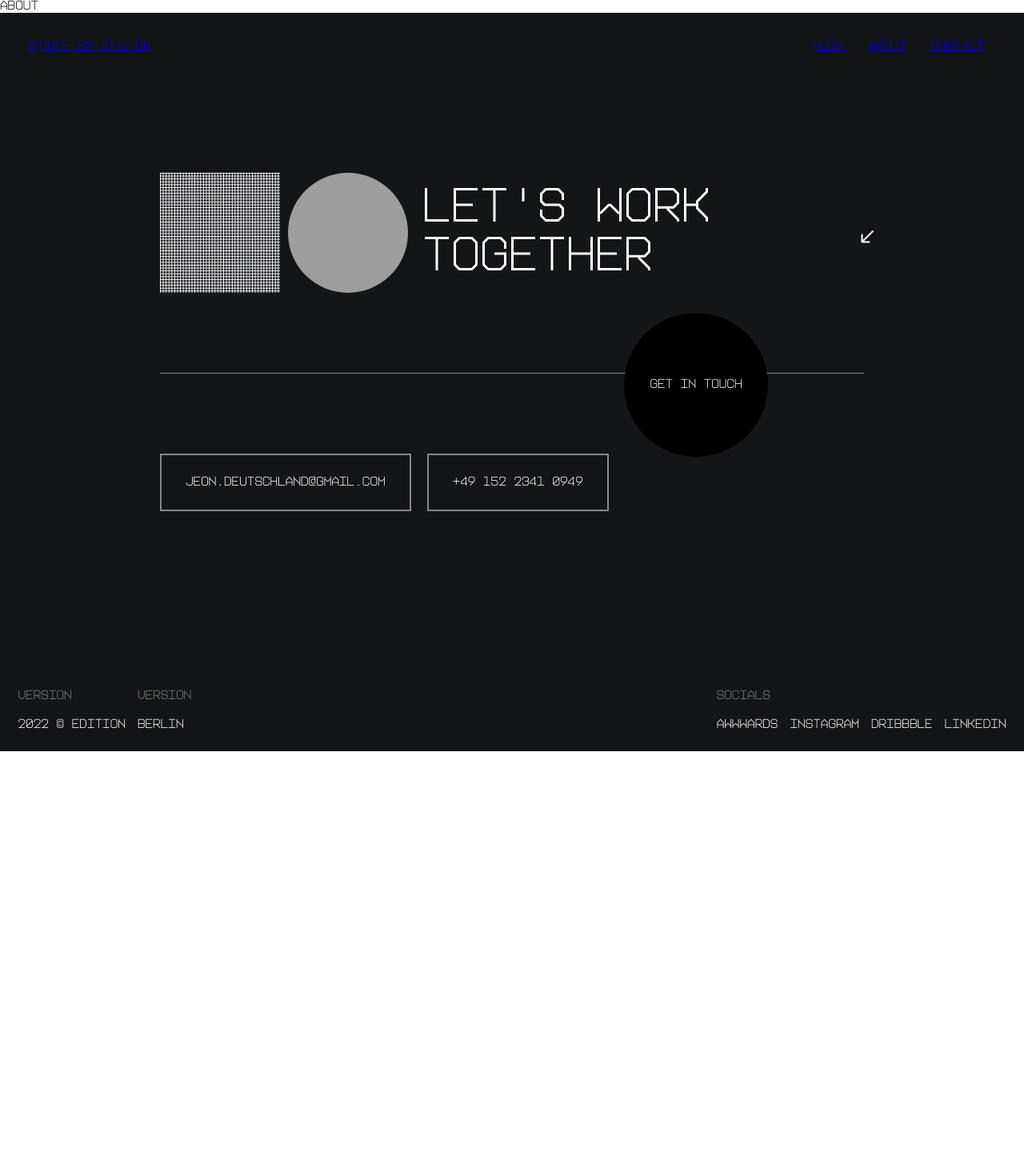
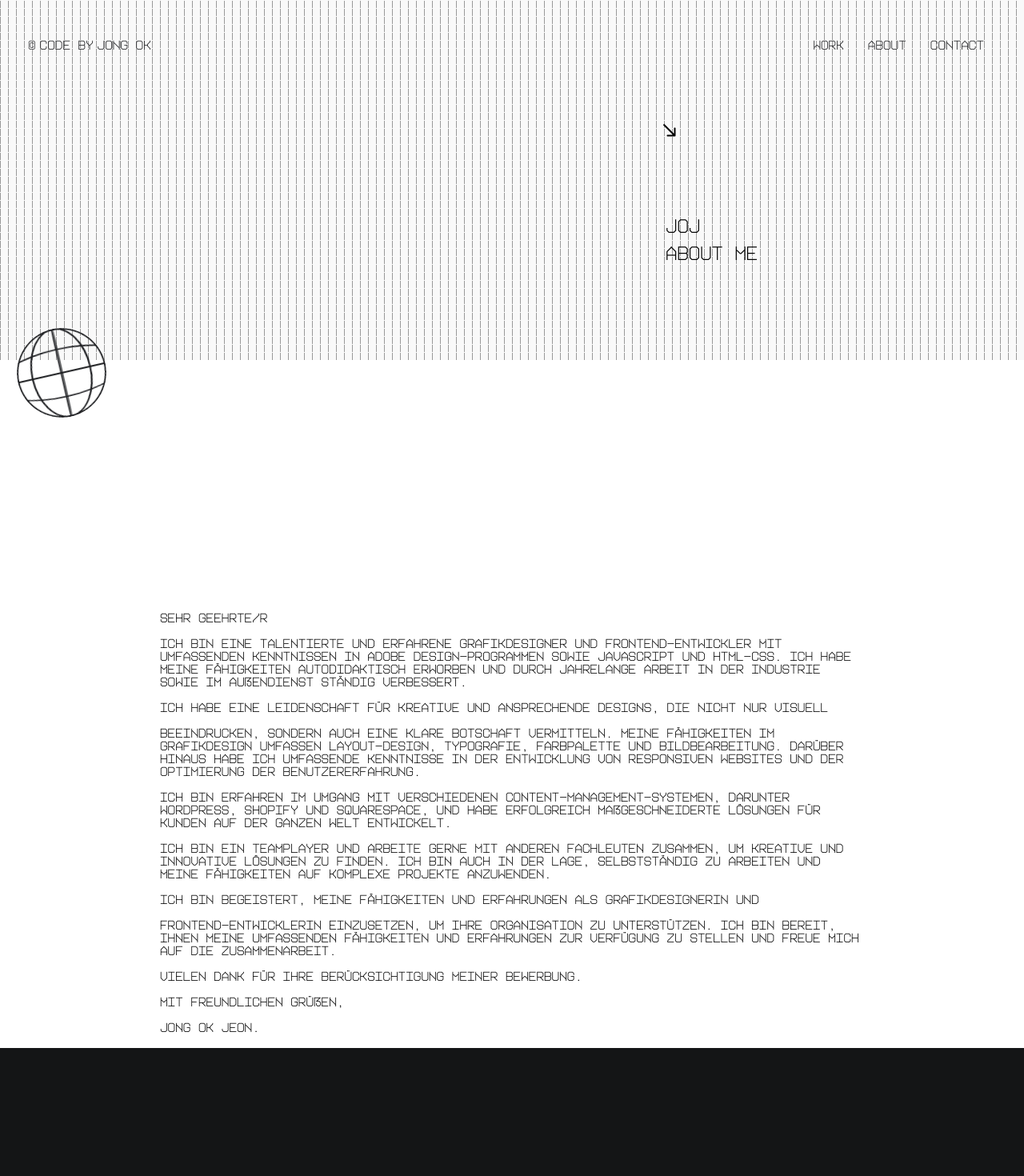
Before and after one commit to bozo13/nextportfolio, a Next.js app: page /about in a window 1280 px wide. Shown: the top 1470 px of the page at 80% size. Before the commit the page ends 939 px from the top, so only its background shows below. Built offline with nearby package versions, Linux system fonts and the light colour scheme; grey boxes are pictures that could not be loaded.

Commit message:
New branch

```diff
--- a/src/app/about/page.js
+++ b/src/app/about/page.js
@@ -1,18 +1,42 @@
 "use client"
+import Style from "./style.module.scss"
 import Contact from "../../components/Contact";
-import Landing from '../../components/Landing';
-import Projects from '../../components/Projects';
-import Description from '../../components/Description';
-import SlidingImages from '../../components/SlidingImages';
+import PageLanding from '../../components/PageLanding';
+
 import Globe from '../../components/Globe'
 
-export default function Page() {
+export default function Page({title, description}) {
+
 
   return (
 
     <main>
-      <div> About</div>
 
+      <PageLanding  title={"JOJ"} description={"About Me"}/>
+      <Globe/>
+        <div className={Style.projects}>
+
+          <div className={Style.projects.body}>
+            <p>Sehr geehrte/r </p>
+            <p>ich bin eine talentierte und erfahrene Grafikdesigner und Frontend-Entwickler mit umfassenden Kenntnissen in Adobe Design-Programmen sowie JavaScript und HTML-CSS.
+            Ich habe meine Fähigkeiten autodidaktisch erworben und durch jahrelange Arbeit in der Industrie sowie im Außendienst ständig verbessert.</p>
+
+            <p>Ich habe eine Leidenschaft für kreative und ansprechende Designs, die nicht nur visuell </p>
+            <p>beeindrucken, sondern auch eine klare Botschaft vermitteln. Meine Fähigkeiten im Grafikdesign umfassen Layout-Design, Typografie, Farbpalette und Bildbearbeitung. Darüber hinaus habe ich umfassende Kenntnisse in der Entwicklung von responsiven Websites und der Optimierung der Benutzererfahrung.</p>
+
+            <p>Ich bin erfahren im Umgang mit verschiedenen Content-Management-Systemen, darunter WordPress, Shopify und Squarespace, und habe erfolgreich maßgeschneiderte Lösungen für Kunden auf der ganzen Welt entwickelt.</p>
+
+            <p>Ich bin ein Teamplayer und arbeite gerne mit anderen Fachleuten zusammen, um kreative und innovative Lösungen zu finden. Ich bin auch in der Lage, selbstständig zu arbeiten und meine Fähigkeiten auf komplexe Projekte anzuwenden.</p>
+
+            <p>Ich bin begeistert, meine Fähigkeiten und Erfahrungen als Grafikdesignerin und </p>
+            <p>Frontend-Entwicklerin einzusetzen, um Ihre Organisation zu unterstützen. Ich bin bereit, Ihnen meine umfassenden Fähigkeiten und Erfahrungen zur Verfügung zu stellen und freue mich auf die Zusammenarbeit.</p>
+
+            <p>Vielen Dank für Ihre Berücksichtigung meiner Bewerbung.</p>
+
+            <p>  Mit freundlichen Grüßen,</p>
+            <p>Jong Ok Jeon.</p>
+        </div>
+        </div>
       <Contact/>
       </main>
     )
--- /dev/null
+++ b/src/app/about/style.module.scss
@@ -0,0 +1,153 @@
+@import "@/app/styles/mixin";
+
+@include breakpoint(small){
+    .projects{
+        display: flex;
+        align-items: center;
+        padding-left: 0px;
+        padding-right: 0px;
+        flex-direction: column;
+        margin-top: 200px;
+
+        .body{
+            max-width: 1024px;
+            width: 100%;
+            display: flex;
+            flex-direction: column;
+            align-items: center;
+            justify-content: center;
+            margin-bottom: 100px;
+
+        }
+
+        .modalContainer{
+            height: 150px;
+            width: 200px;
+            position: fixed;
+            top: 50%;
+            left: 50%;
+            background-color: white;
+            pointer-events: none;
+            overflow: hidden;
+            z-index: 3;
+        }
+
+        .modalSlider{
+            height: 100%;
+            width: 100%;
+            position: relative;
+            transition: top 0.5s cubic-bezier(0.76, 0, 0.24, 1);
+        }
+
+        .modal{
+            height: 100%;
+            width: 100%;
+            display: flex;
+            align-items: center;
+            justify-content: center;
+        }
+
+        .modal img{
+            height: auto;
+        }
+
+        .cursor, .cursorLabel{
+            width: 80px;
+            height: 80px;
+            border-radius: 50%;
+            background-color: var(--color-dark);
+            color: white;
+            position: fixed;
+            z-index:3;
+            display: flex;
+            align-items: center;
+            justify-content: center;
+            font-size: 14px;
+            font-weight: 300;
+            pointer-events: none;
+        }
+
+        .cursorLabel{
+            background-color: transparent;
+        }
+
+
+    }
+
+    }
+
+
+@include breakpoint(large){
+    .projects{
+        display: flex;
+        align-items: center;
+        padding-left: 200px;
+        padding-right: 200px;
+        flex-direction: column;
+        margin-top: 300px;
+
+        .body{
+            max-width: 1400px;
+            width: 100%;
+            display: flex;
+            flex-direction: column;
+            align-items: center;
+            justify-content: center;
+            margin-bottom: 100px;
+        }
+
+        .modalContainer{
+            height: 300px;
+            width: 400px;
+            position: fixed;
+            top: 50%;
+            left: 50%;
+            background-color: white;
+            pointer-events: none;
+            overflow: hidden;
+            z-index: 3;
+        }
+
+        .modalSlider{
+            height: 100%;
+            width: 100%;
+            position: relative;
+            transition: top 0.5s cubic-bezier(0.76, 0, 0.24, 1);
+        }
+
+        .modal{
+            height: 100%;
+            width: 100%;
+            display: flex;
+            align-items: center;
+            justify-content: center;
+        }
+
+        .modal img{
+            height: auto;
+        }
+
+        .cursor, .cursorLabel{
+            width: 80px;
+            height: 80px;
+            border-radius: 50%;
+            background-color: var(--color-dark);
+            color: white;
+            position: fixed;
+            z-index:3;
+            display: flex;
+            align-items: center;
+            justify-content: center;
+            font-size: 14px;
+            font-weight: 300;
+            pointer-events: none;
+        }
+
+        .cursorLabel{
+            background-color: transparent;
+        }
+
+
+    }
+
+    }
--- a/src/app/globals.css
+++ b/src/app/globals.css
@@ -41,6 +41,10 @@ body{
     overflow: hidden;
     cursor: wait;
 }
+a{
+    text-decoration: none;
+    color: var(--color-dark);
+}
 @media only screen and (max-width: 600px) {
     body {
         overflow: auto;
--- /dev/null
+++ b/src/components/PageLanding/index.jsx
@@ -0,0 +1,64 @@
+'use client'
+import Image from 'next/image'
+import styles from './style.module.scss'
+import { useRef, useLayoutEffect } from 'react';
+import gsap from 'gsap';
+import { ScrollTrigger } from 'gsap/all';
+import { slideUp } from './animation';
+import { motion } from 'framer-motion';
+
+
+export default function PageLanding({title, description}) {
+
+  const firstText = useRef(null);
+  const secondText = useRef(null);
+  const slider = useRef(null);
+  let xPercent = 0;
+  let direction = -1;
+
+  useLayoutEffect( () => {
+    gsap.registerPlugin(ScrollTrigger);
+    gsap.to(slider.current, {
+      scrollTrigger: {
+        trigger: document.documentElement,
+        scrub: 0.25,
+        start: 0,
+        end: window.innerHeight,
+        onUpdate: e => direction = e.direction * -1
+      },
+      x: "-500px",
+    })
+    requestAnimationFrame(animate);
+  }, [])
+
+  const animate = () => {
+    if(xPercent < -100){
+      xPercent = 0;
+    }
+    else if(xPercent > 0){
+      xPercent = -100;
+    }
+    gsap.set(firstText.current, {xPercent: xPercent})
+    gsap.set(secondText.current, {xPercent: xPercent})
+    requestAnimationFrame(animate);
+    xPercent += 0.1 * direction;
+  }
+
+  return (
+    <motion.main variants={slideUp} initial="initial" animate="enter" className={styles.landing}>
+       <div className='background--grid'>      </div>
+
+      <div data-scroll data-scroll-speed={0.1} className={styles.description}>
+        <svg width="9" height="9" viewBox="0 0 9 9" fill="none" xmlns="http://www.w3.org/2000/svg">
+          <path d="M8 8.5C8.27614 8.5 8.5 8.27614 8.5 8L8.5 3.5C8.5 3.22386 8.27614 3 8 3C7.72386 3 7.5 3.22386 7.5 3.5V7.5H3.5C3.22386 7.5 3 7.72386 3 8C3 8.27614 3.22386 8.5 3.5 8.5L8 8.5ZM0.646447 1.35355L7.64645 8.35355L8.35355 7.64645L1.35355 0.646447L0.646447 1.35355Z" fill="#000"/>
+        </svg>
+        <p>{title}</p>
+        <p>{description}</p>
+      </div>
+
+    </motion.main>
+  )
+}
+/*
+
+*/
--- /dev/null
+++ b/src/components/PageLanding/style.module.scss
@@ -0,0 +1,64 @@
+.landing{
+    position: relative;
+    display: flex;
+    height:calc(100vh - 350px);
+    overflow: hidden;
+
+
+    background:
+    /*
+      conic-gradient(from 90deg at 2px 2px,var(--_g))
+      0 0/var(--s) var(--s),
+     */
+      conic-gradient(from 90deg at 0.5px 0.5px,var(--_g))
+      0 0/calc(var(--s)/10) calc(var(--s)/10);
+
+    img{
+      object-fit: cover;
+    }
+
+    .sliderContainer{
+      position: absolute;
+      top: calc(100vh - 350px);
+    }
+
+    .slider{
+      position: relative;
+      white-space: nowrap;
+
+
+
+    }
+
+    .slider p{
+      position: relative;
+      margin: 0px;
+      color: #000;
+      font-size: 230px;
+      font-weight: 500;
+      padding-right: 50px;
+    }
+
+    .slider p:nth-of-type(2){
+      position: absolute;
+      left: 100%;
+      top: 0;
+    }
+
+    .description{
+      position: absolute;
+      top: 35%;
+      left: 65%;
+      color: #000;
+      font-size: 24px;
+      font-weight: 300;
+      p{
+        margin: 0px;
+        margin-bottom: 10px;
+      }
+      svg{
+        transform: scale(2);
+        margin-bottom: 100px;
+      }
+    }
+  }
```
Also changed, not shown: src/components/PageLanding/animation.js (added).
